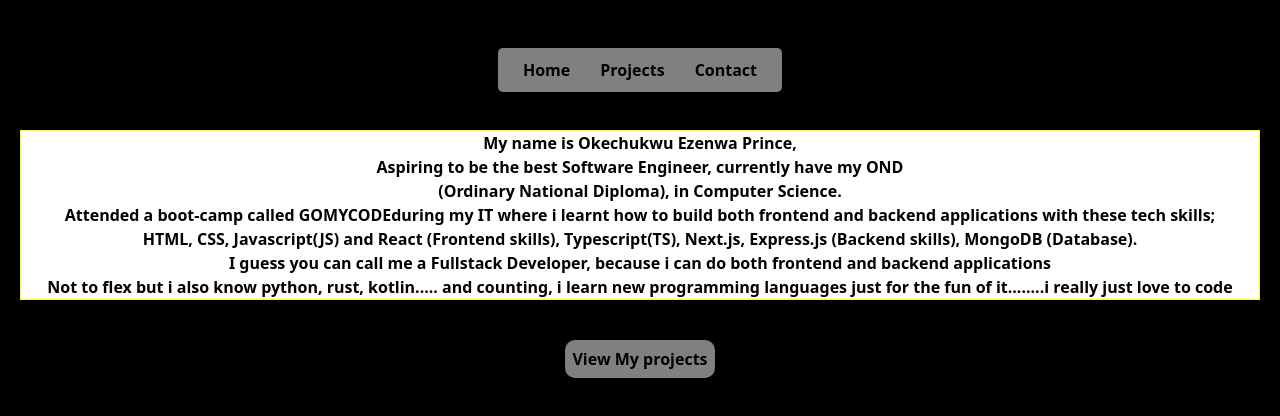
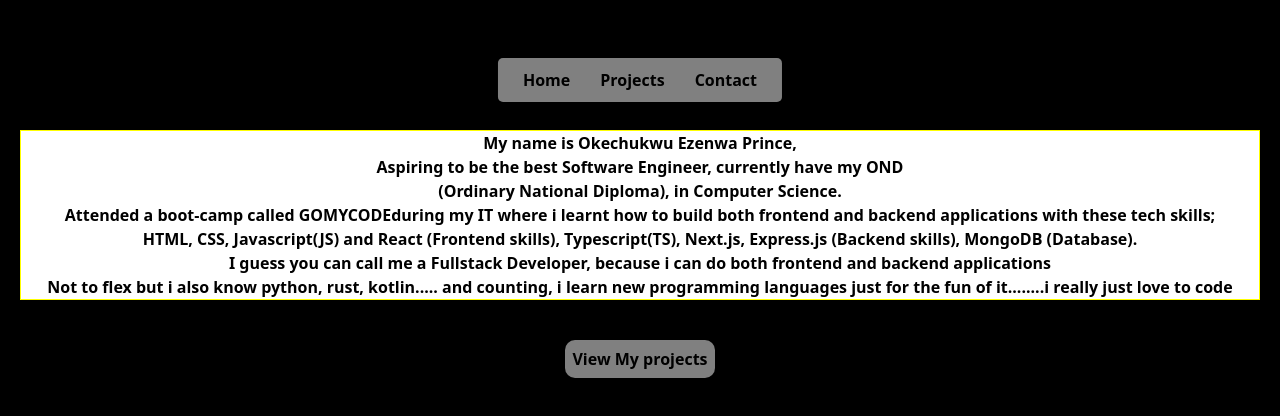
Before and after one commit to Prayer07/portfolio, a Next.js app: page / in a window 1280 px wide. Shown: the top 416 px of the page. Built offline with nearby package versions, Linux system fonts and the light colour scheme.

Commit message:
tyring to center a div ooo (homepage nav bar)

```diff
--- a/src/app/globals.css
+++ b/src/app/globals.css
@@ -18,7 +18,7 @@ body{
 
 nav{
   position: fixed;
-  top: 10;
+  top: 10%;
   left: 50%;
   transform: translate(-50%, -50%);
   background-color: hsl(0, 0%, 50%);
```
